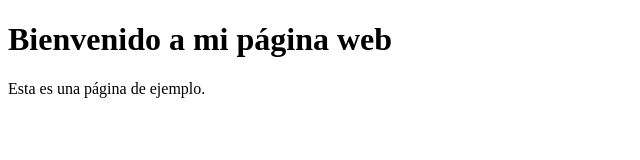
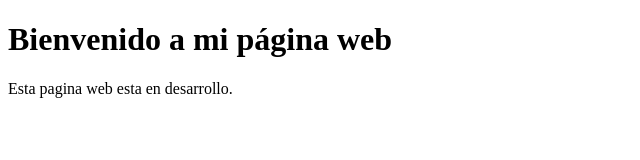
Before and after one commit to imarrui599/imarrui599.github.io, a plain HTML site: page index.html in a window 1280 px wide. Shown: the full height of the page, 0-640 px from the left. Drawn offline with Linux system fonts and the light colour scheme.

Commit message:
Update index.html

```diff
--- a/index.html
+++ b/index.html
@@ -7,6 +7,6 @@
 </head>
 <body>
     <h1>Bienvenido a mi página web</h1>
-    <p>Esta es una página de ejemplo.</p>
+    <p>Esta pagina web esta en desarrollo.</p>
 </body>
 </html>
```
